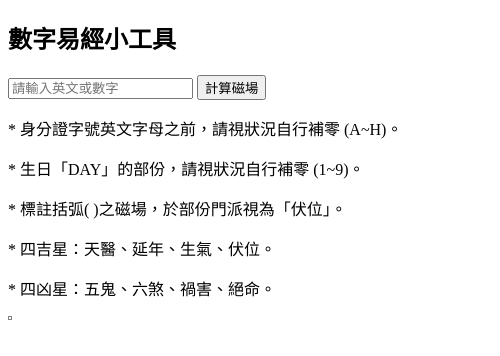
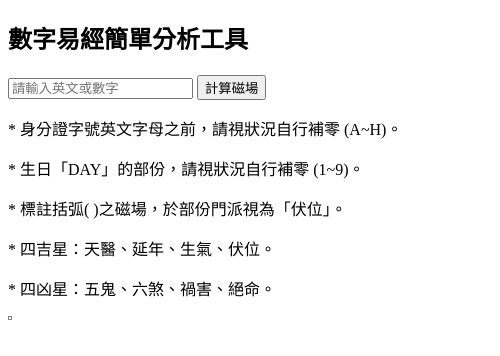
Before and after one commit to yslin1013/Numeric-Yijing, an Electron app: page index.html in a window 500 px wide. Drawn offline with Linux system fonts and the light colour scheme.

Commit message:
Update html file content

```diff
--- a/index.html
+++ b/index.html
@@ -6,7 +6,7 @@
     <link rel="icon" type="image/x-icon" href="/images/favicon.ico">
   </head>
   <body>
-    <h2>數字易經小工具</h2>
+    <h2>數字易經簡單分析工具</h2>
     <input id="inputData" type="text" placeholder="請輸入英文或數字">
     <button id="submitData">計算磁場</button>
     <p><span>* 身分證字號英文字母之前，請視狀況自行補零 (A~H)。</span></p>
```
